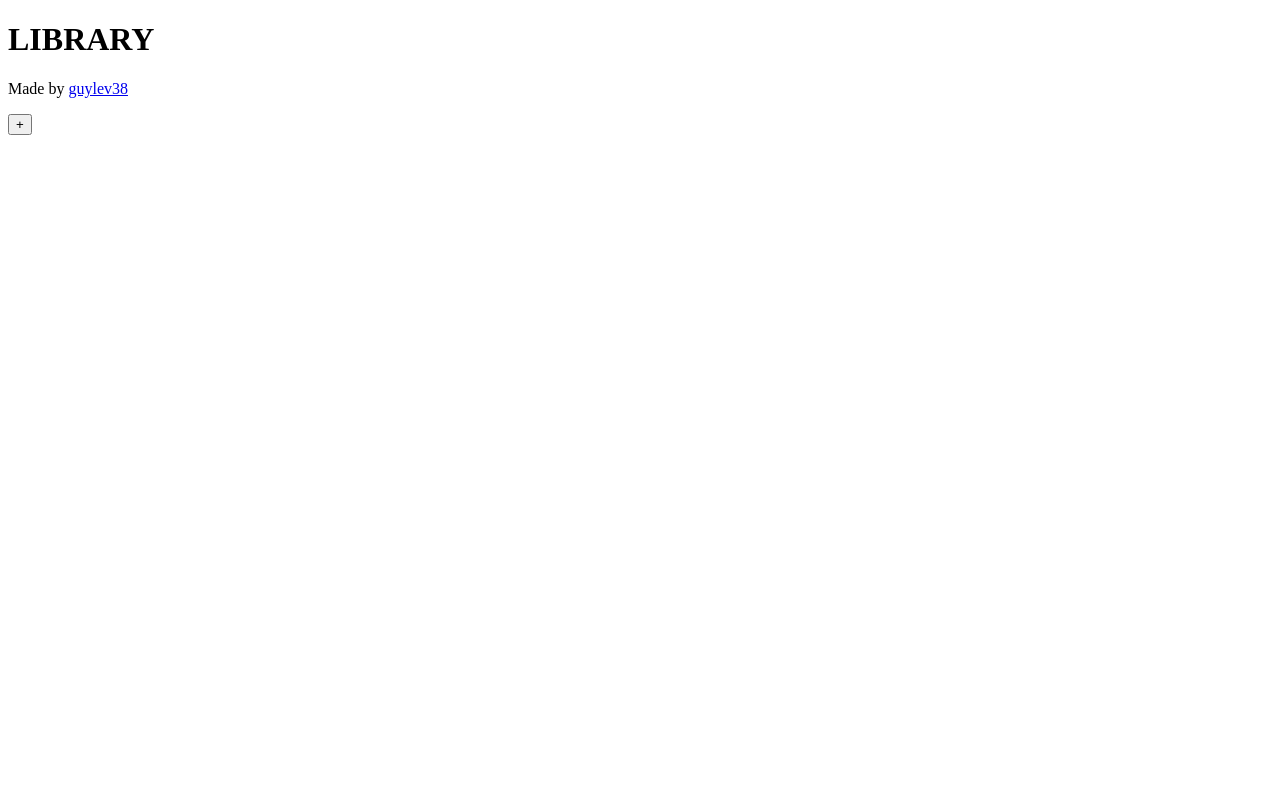
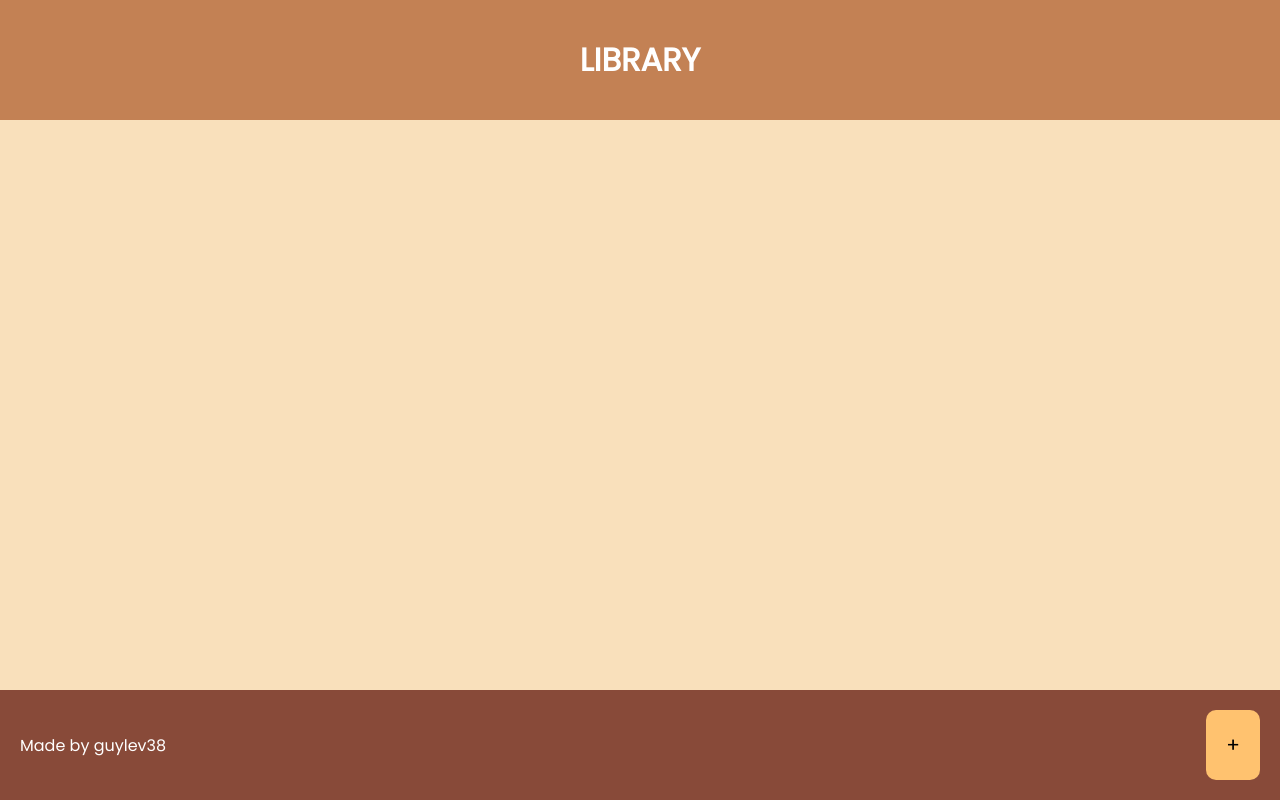
Before and after one commit to guylev38/library, a plain HTML site: page index.html in a window 1280 px wide. Drawn offline with Linux system fonts and the light colour scheme.

Commit message:
Added styling

```diff
--- a/index.html
+++ b/index.html
@@ -16,7 +16,7 @@
 
   <footer>
     <p>Made by <a href="https://www.github.com/guylev38">guylev38</a></p>
-    <button>+</button>
+    <button id="add-btn">+</button>
   </footer>
 
 </body>
--- a/style.css
+++ b/style.css
@@ -0,0 +1,78 @@
+/* Fonts */
+@import url('https://fonts.googleapis.com/css2?family=Poppins&display=swap');
+
+:root{
+  --background-color: #F9E0BB;
+  --header-color: #C38154;
+  --footer-color: #884A39;
+  --card-color: #FFC26F;
+  --button-color: #FFC26F;
+}
+
+
+*{
+  margin: 0;
+  padding: 0;
+  font-family: 'Poppins', sans-serif;
+}
+
+body{
+  display: grid;
+  grid-template-rows: repeat(8, 1fr);
+  height: 100vh;
+}
+
+.header{
+  display: flex;
+  align-items: center;
+  justify-content: center;
+  background-color: var(--header-color);
+  color: white;
+  height: 100px;
+  padding: 10px;
+}
+
+.books{
+  background-color: var(--background-color);
+  flex: 2;
+  grid-row: 2 / 8;
+  display: grid;
+  grid-template-columns: repeat(3, 1fr);
+  grid-template-rows: repeat(3, 1fr);
+  height: 100%;
+}
+
+footer{
+  grid-row-start: 8;
+  background-color: var(--footer-color);
+  color: white;
+  display: flex;
+  justify-content: space-between;
+  align-items: center;
+  padding: 20px;
+}
+
+a{
+  text-decoration: none;
+  color: white;
+}
+
+a:hover{
+  text-decoration: underline;
+  cursor: pointer;
+}
+
+#add-btn{
+  padding: 20px;
+  border-radius: 10px;
+  text-align: center;
+  border: none;
+  background-color: var(--button-color);
+  color: black;
+  font-size: 20px;
+}
+
+#add-btn:hover{
+  opacity: 80%;
+  cursor: pointer;
+}
```
